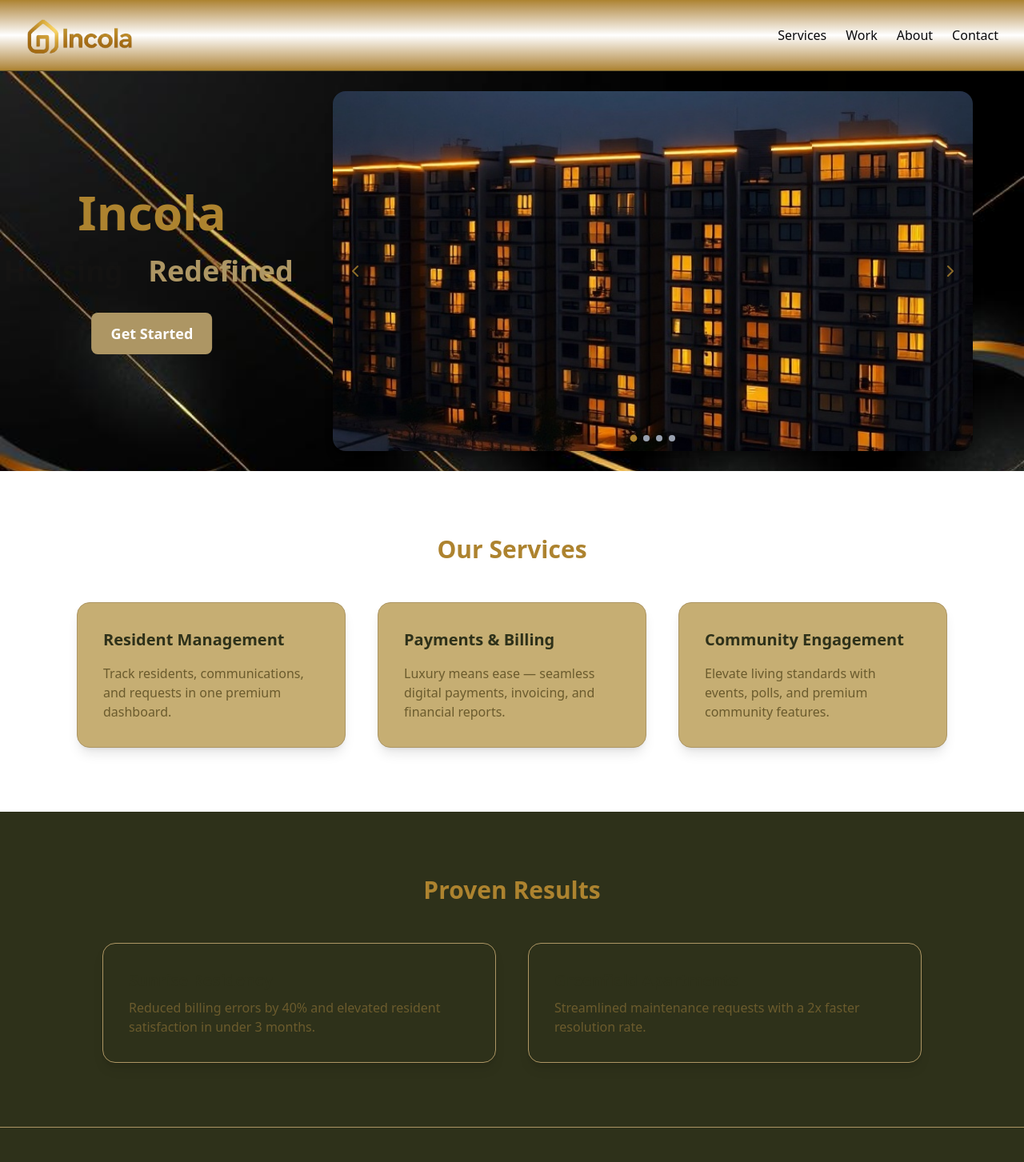
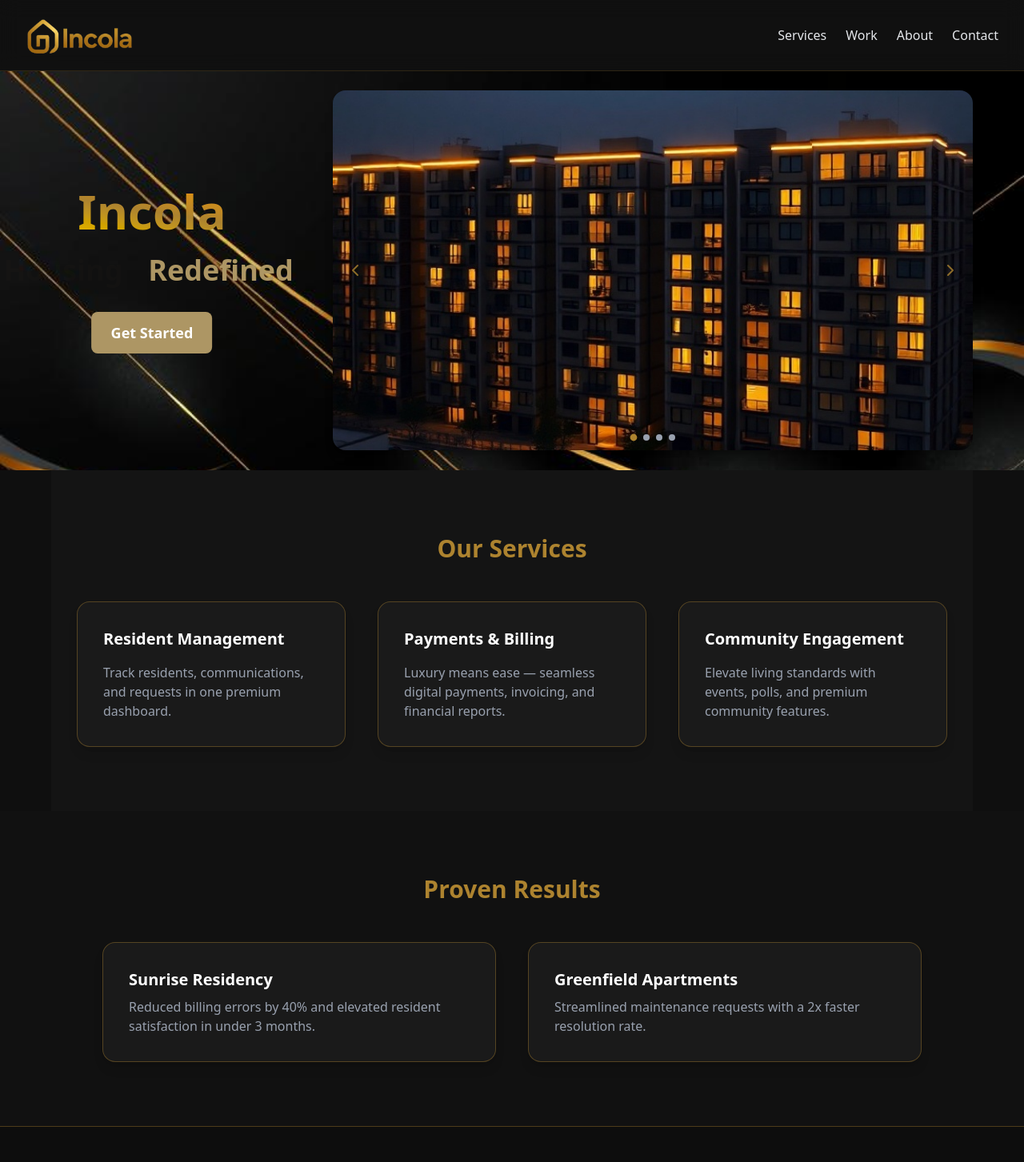
Before and after one commit to Ansh-Sharma28/Incola, a React (Vite) app in the folder frontend/: page / in a window 1280 px wide. Shown: the top 1453 px of the page at 80% size. Built offline with nearby package versions, Linux system fonts and the light colour scheme.

Commit message:
Decided to go with a darker theme

```diff
--- a/frontend/src/Pages/HomePage.jsx
+++ b/frontend/src/Pages/HomePage.jsx
@@ -4,34 +4,40 @@ import Hero from "../components/Hero";
 
 export default function HomePage() {
   return (
-    <div className="text-text font-sans">
+    <div className="text-gray-200 font-sans bg-[#0f0f0f]">
       {/* Navbar */}
       <Navbar />
+<div className="h-22" /> {/* spacer same as navbar height */}
+<Hero />
 
-      {/* Hero Section */}
-      <Hero />
 
       {/* Services */}
-      <section id="services" className="py-20 px-8 max-w-6xl mx-auto">
-        <h3 className="text-3xl font-bold mb-12 text-center text-subheading">
+      <section id="services" className="py-20 px-8 max-w-6xl mx-auto bg-[#141414]">
+        <h3 className="text-3xl font-bold mb-12 text-center text-gold">
           Our Services
         </h3>
         <div className="grid grid-cols-1 md:grid-cols-3 gap-10">
-          <div className="p-8 border border-accent rounded-2xl bg-background shadow-lg hover:shadow-accent/40 transition">
-            <h4 className="text-xl font-semibold mb-4 text-heading">Resident Management</h4>
-            <p className="text-text">
+          <div className="p-8 border border-gold/40 rounded-2xl bg-[#1a1a1a] shadow-lg hover:shadow-gold/20 transition">
+            <h4 className="text-xl font-semibold mb-4 text-white">
+              Resident Management
+            </h4>
+            <p className="text-gray-400">
               Track residents, communications, and requests in one premium dashboard.
             </p>
           </div>
-          <div className="p-8 border border-accent rounded-2xl bg-background shadow-lg hover:shadow-accent/40 transition">
-            <h4 className="text-xl font-semibold mb-4 text-heading">Payments & Billing</h4>
-            <p className="text-text">
+          <div className="p-8 border border-gold/40 rounded-2xl bg-[#1a1a1a] shadow-lg hover:shadow-gold/20 transition">
+            <h4 className="text-xl font-semibold mb-4 text-white">
+              Payments & Billing
+            </h4>
+            <p className="text-gray-400">
               Luxury means ease — seamless digital payments, invoicing, and financial reports.
             </p>
           </div>
-          <div className="p-8 border border-accent rounded-2xl bg-background shadow-lg hover:shadow-accent/40 transition">
-            <h4 className="text-xl font-semibold mb-4 text-heading">Community Engagement</h4>
-            <p className="text-text">
+          <div className="p-8 border border-gold/40 rounded-2xl bg-[#1a1a1a] shadow-lg hover:shadow-gold/20 transition">
+            <h4 className="text-xl font-semibold mb-4 text-white">
+              Community Engagement
+            </h4>
+            <p className="text-gray-400">
               Elevate living standards with events, polls, and premium community features.
             </p>
           </div>
@@ -39,20 +45,24 @@ export default function HomePage() {
       </section>
 
       {/* Case Studies / Work */}
-      <section id="work" className="py-20 px-8 bg-velvet">
-        <h3 className="text-3xl font-bold mb-12 text-center text-subheading">
+      <section id="work" className="py-20 px-8 bg-[#111111]">
+        <h3 className="text-3xl font-bold mb-12 text-center text-gold">
           Proven Results
         </h3>
         <div className="grid md:grid-cols-2 gap-10 max-w-5xl mx-auto">
-          <div className="p-8 bg-velvet border border-accent rounded-2xl shadow-lg">
-            <h4 className="text-xl font-semibold mb-2 text-heading">Sunrise Residency</h4>
-            <p className="text-text">
+          <div className="p-8 bg-[#1a1a1a] border border-gold/40 rounded-2xl shadow-lg">
+            <h4 className="text-xl font-semibold mb-2 text-white">
+              Sunrise Residency
+            </h4>
+            <p className="text-gray-400">
               Reduced billing errors by 40% and elevated resident satisfaction in under 3 months.
             </p>
           </div>
-          <div className="p-8 bg-velvet border border-accent rounded-2xl shadow-lg">
-            <h4 className="text-xl font-semibold mb-2 text-heading">Greenfield Apartments</h4>
-            <p className="text-text">
+          <div className="p-8 bg-[#1a1a1a] border border-gold/40 rounded-2xl shadow-lg">
+            <h4 className="text-xl font-semibold mb-2 text-white">
+              Greenfield Apartments
+            </h4>
+            <p className="text-gray-400">
               Streamlined maintenance requests with a 2x faster resolution rate.
             </p>
           </div>
@@ -60,13 +70,13 @@ export default function HomePage() {
       </section>
 
       {/* Footer */}
-      <footer className="py-10 px-8 bg-velvet border-t border-accent">
-        <div className="max-w-6xl mx-auto flex flex-col md:flex-row justify-between items-center text-text">
+      <footer className="py-10 px-8 bg-[#0d0d0d] border-t border-gold/40">
+        <div className="max-w-6xl mx-auto flex flex-col md:flex-row justify-between items-center text-gray-400">
           <p>&copy; {new Date().getFullYear()} Incola. All rights reserved.</p>
           <div className="space-x-6 mt-4 md:mt-0">
-            <a href="#" className="hover:text-accent">Privacy</a>
-            <a href="#" className="hover:text-accent">Terms</a>
-            <a href="#" className="hover:text-accent">Contact</a>
+            <a href="#" className="hover:text-gold">Privacy</a>
+            <a href="#" className="hover:text-gold">Terms</a>
+            <a href="#" className="hover:text-gold">Contact</a>
           </div>
         </div>
       </footer>
--- a/frontend/src/components/Hero.jsx
+++ b/frontend/src/components/Hero.jsx
@@ -86,7 +86,7 @@ export default function Hero() {
             initial={{ opacity: 0, y: -50 }}
             animate={{ opacity: 1, y: 0 }}
             transition={{ duration: 1 }}
-            className="text-6xl font-extrabold mb-6 bg-gold bg-clip-text text-transparent"
+            className="text-6xl font-extrabold mb-6 bg-gradient-to-tr from-yellow-400 via-gold to bg-amber-500 bg-clip-text text-transparent"
           >
             Incola
           </motion.h1>
--- a/frontend/src/components/Navbar.jsx
+++ b/frontend/src/components/Navbar.jsx
@@ -1,27 +1,60 @@
-import React from "react";
+import React, { useEffect, useState } from "react";
 
 export default function Navbar() {
+  const [isSticky, setIsSticky] = useState(false);
+
+  useEffect(() => {
+    const handleScroll = () => {
+      setIsSticky(window.scrollY > 80);
+    };
+
+    window.addEventListener("scroll", handleScroll);
+    return () => window.removeEventListener("scroll", handleScroll);
+  }, []);
+
   return (
-    <header className="flex justify-between items-center px-8 py-4 border-b bg-gradient-to-b from-gold  via-white to-gold backdrop-blur-lg">
+    <header
+      className={`fixed top-0 left-0 w-full z-50 flex justify-between items-center px-8 py-4 border-b transition-all duration-500 ease-in-out ${
+        isSticky
+          ? "bg-[#111]/95 border-gold/30 backdrop-blur-lg shadow-lg"
+          : "bg-[#111]/80 border-gold/20 backdrop-blur-md"
+      }`}
+    >
       {/* Logo */}
       <a href="/" className="flex items-center space-x-2">
         <img
-  src="/logo.png"
-  alt="Incola Logo"
-  className="h-10 md:h-12 lg:h-14 w-auto object-contain"
-/>
-
-
-
-
+          src="/logo.png"
+          alt="Incola Logo"
+          className="h-10 md:h-12 lg:h-14 w-auto object-contain"
+        />
       </a>
 
       {/* Nav Links */}
       <nav className="space-x-6">
-        <a href="#services" className=" text-zinc-950 hover:text-gold">Services</a>
-        <a href="#work" className="text-zinc-950 hover:text-gold">Work</a>
-        <a href="#about" className="text-zinc-950 hover:text-gold">About</a>
-        <a href="#about" className="text-zinc-950 hover:text-gold">Contact</a>
+        <a
+          href="#services"
+          className="text-gray-200 hover:text-gold transition-colors duration-300"
+        >
+          Services
+        </a>
+        <a
+          href="#work"
+          className="text-gray-200 hover:text-gold transition-colors duration-300"
+        >
+          Work
+        </a>
+        <a
+          href="#about"
+          className="text-gray-200 hover:text-gold transition-colors duration-300"
+        >
+          About
+        </a>
+        <a
+          href="#contact"
+          className="text-gray-200 hover:text-gold transition-colors duration-300"
+        >
+          Contact
+        </a>
       </nav>
     </header>
   );
```
